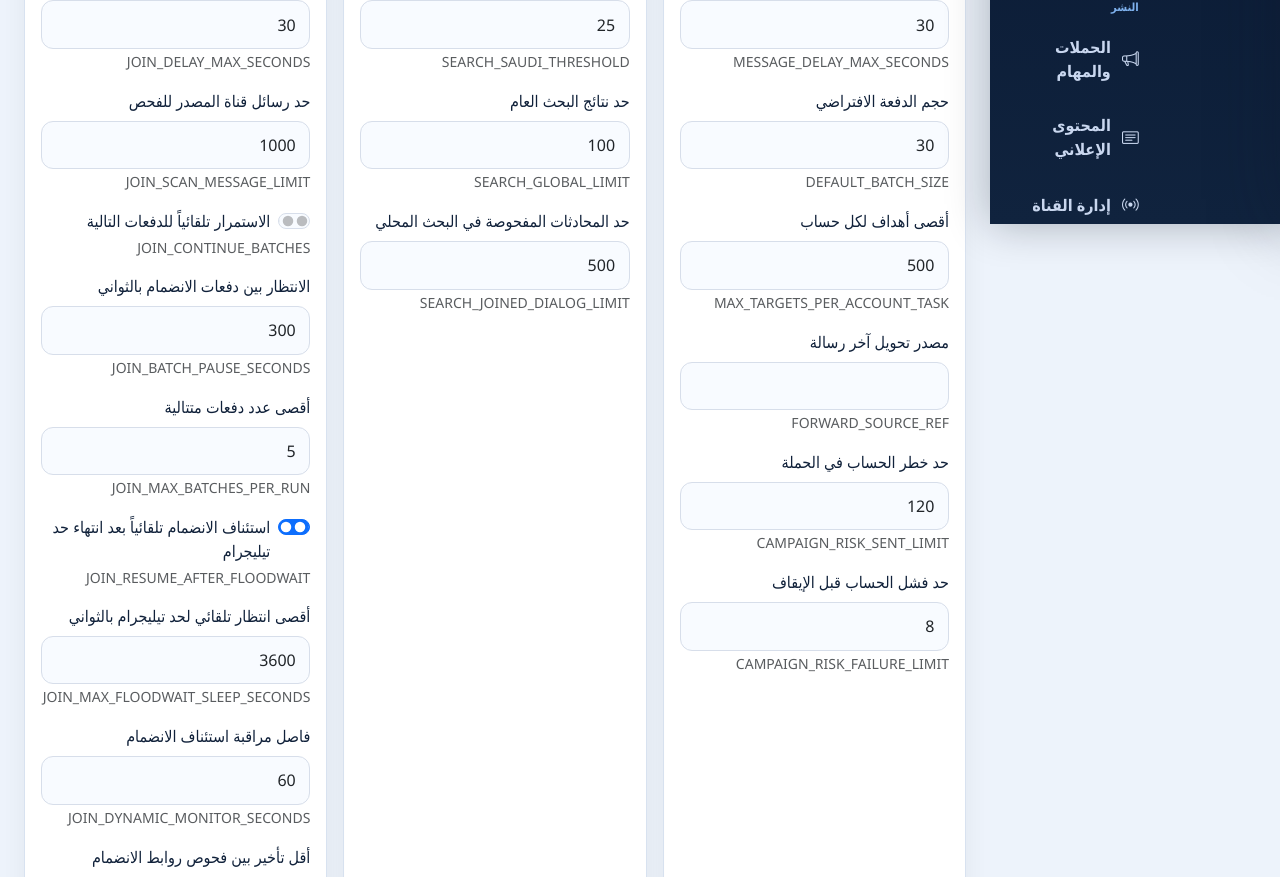
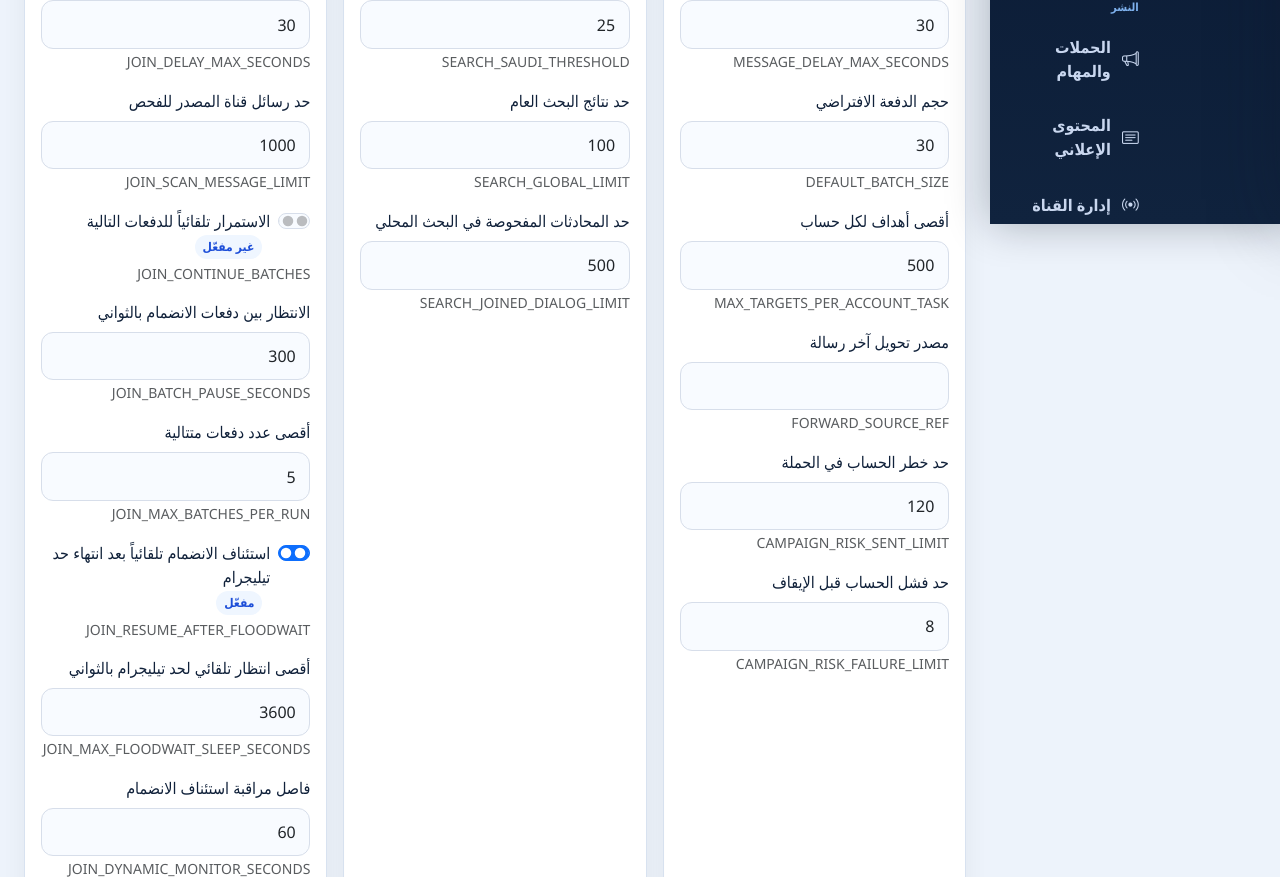
Before and after one commit to Yousef-srhan-alsabri/systemtelegram, a Flask app: page /settings in a window 1280 px wide. Shown: the part 576-1453 px from the top of the page. Run offline with Flask 3, Linux system fonts and the light colour scheme; a user stored in the database is signed in; data that the repository does not hold is empty.

Commit message:
Clarify join continuation and optimize settings switches

```diff
--- a/app/static/css/app.css
+++ b/app/static/css/app.css
@@ -100,5 +100,7 @@
 .import-toolbar{display:grid;grid-template-columns:minmax(240px,360px) auto;gap:.75rem;align-items:center}
 .search-settings-grid{display:grid;grid-template-columns:1fr 1fr;gap:.85rem}
 .option-grid{display:grid;grid-template-columns:repeat(2,minmax(0,1fr));gap:.75rem}
+.form-switch .form-check-input{transition:none!important;touch-action:manipulation;cursor:pointer}
+.setting-switch-state{display:inline-flex;align-items:center;font-size:.75rem;font-weight:800;color:#1d4ed8;background:#eff6ff;border-radius:999px;padding:.18rem .5rem}
 @media(max-width:1199px){.join-command-panel{grid-template-columns:1fr 1fr}.join-command-panel>.d-grid{grid-column:1/-1}.result-grid{grid-template-columns:repeat(2,minmax(0,1fr))}.results-summary-grid{grid-template-columns:repeat(3,minmax(0,1fr))}}
 @media(max-width:767px){.join-command-panel,.import-toolbar,.search-settings-grid,.option-grid{grid-template-columns:1fr}.selection-toolbar{position:static;align-items:stretch;flex-direction:column}.selection-summary{justify-content:space-between}.result-grid,.results-summary-grid{grid-template-columns:1fr}.message-head{flex-direction:column}.message-meta{justify-content:flex-start}.message-actions{justify-content:flex-start}.export-toolbar{align-items:flex-start;flex-direction:column}}
--- a/app/templates/join_manager/job_detail.html
+++ b/app/templates/join_manager/job_detail.html
@@ -19,7 +19,7 @@
   <div class="col-md-6 col-xl-3"><div class="stat-card"><span>طريقة الاختيار</span><strong>{{ job.selection_mode|ar_status }}</strong></div></div>
   <div class="col-md-6 col-xl-3"><div class="stat-card"><span>منضم مسبقاً</span><strong>{{ job.already_member_count }}</strong></div></div>
   <div class="col-md-6 col-xl-3"><div class="stat-card"><span>فشل</span><strong>{{ job.failed_count }}</strong></div></div>
-  <div class="col-md-6 col-xl-3"><div class="stat-card"><span>متابعة الدفعات التالية</span><strong>{{ 'مفعّلة' if job.auto_continue else 'غير مفعّلة' }}</strong></div></div>
+  <div class="col-md-6 col-xl-3"><div class="stat-card"><span>متابعة الدفعات التالية</span><strong>{{ 'مفعّلة' if job.auto_continue else 'غير مفعّلة' }}</strong><small class="text-muted d-block mt-1">{% if job.selection_mode == 'selected' %}تُعطّل للروابط المحددة فقط{% else %}حسب إعدادات صاحب الحملة وقت البدء{% endif %}</small></div></div>
   <div class="col-md-6 col-xl-3"><div class="stat-card"><span>استئناف حد Telegram تلقائياً</span><strong>{{ 'مفعّل' if job.auto_resume else 'غير مفعّل' }}</strong></div></div>
   <div class="col-md-6 col-xl-3"><div class="stat-card"><span>بدأت</span><strong>{{ job.started_at.strftime('%Y-%m-%d %H:%M') if job.started_at else '—' }}</strong></div></div>
   <div class="col-md-6 col-xl-3"><div class="stat-card"><span>انتهت</span><strong>{{ job.completed_at.strftime('%Y-%m-%d %H:%M') if job.completed_at else '—' }}</strong></div></div>
--- a/app/templates/settings.html
+++ b/app/templates/settings.html
@@ -8,7 +8,7 @@
     {% if s.type == 'bool' %}
       <div class="form-check form-switch">
         <input class="form-check-input" type="checkbox" role="switch" id="{{ s.key }}" name="{{ s.key }}" value="true" {% if s.value|string|lower in ['true','1','yes','on','نعم'] %}checked{% endif %}>
-        <label class="form-check-label" for="{{ s.key }}">{{ s.label }}</label>
+        <label class="form-check-label" for="{{ s.key }}">{{ s.label }}</label><span class="setting-switch-state ms-2">{{ 'مفعّل' if s.value|string|lower in ['true','1','yes','on','نعم'] else 'غير مفعّل' }}</span>
       </div>
       <small class="text-muted d-block mt-1">{{ s.key }}</small>
     {% else %}
@@ -26,3 +26,4 @@
   <div class="col-12"><div class="panel-card p-3 d-flex justify-content-between align-items-center flex-wrap gap-2"><div><b>ملاحظة تشغيلية</b><div class="text-muted small">الأسرار مثل TELEGRAM_API_HASH وSESSION_ENCRYPTION_KEYS تبقى في ملف .env ولا تُدار من الواجهة. إعدادات الانضمام هنا تُطبّق على المهام الجديدة فقط.</div></div><button class="btn btn-primary btn-lg">حفظ الإعدادات</button></div></div>
 </form>
 {% endblock %}
+{% block scripts %}<script>document.querySelectorAll('.form-switch .form-check-input').forEach(input=>input.addEventListener('change',()=>{const state=input.parentElement.querySelector('.setting-switch-state');if(state)state.textContent=input.checked?'مفعّل':'غير مفعّل';}));</script>{% endblock %}
```
